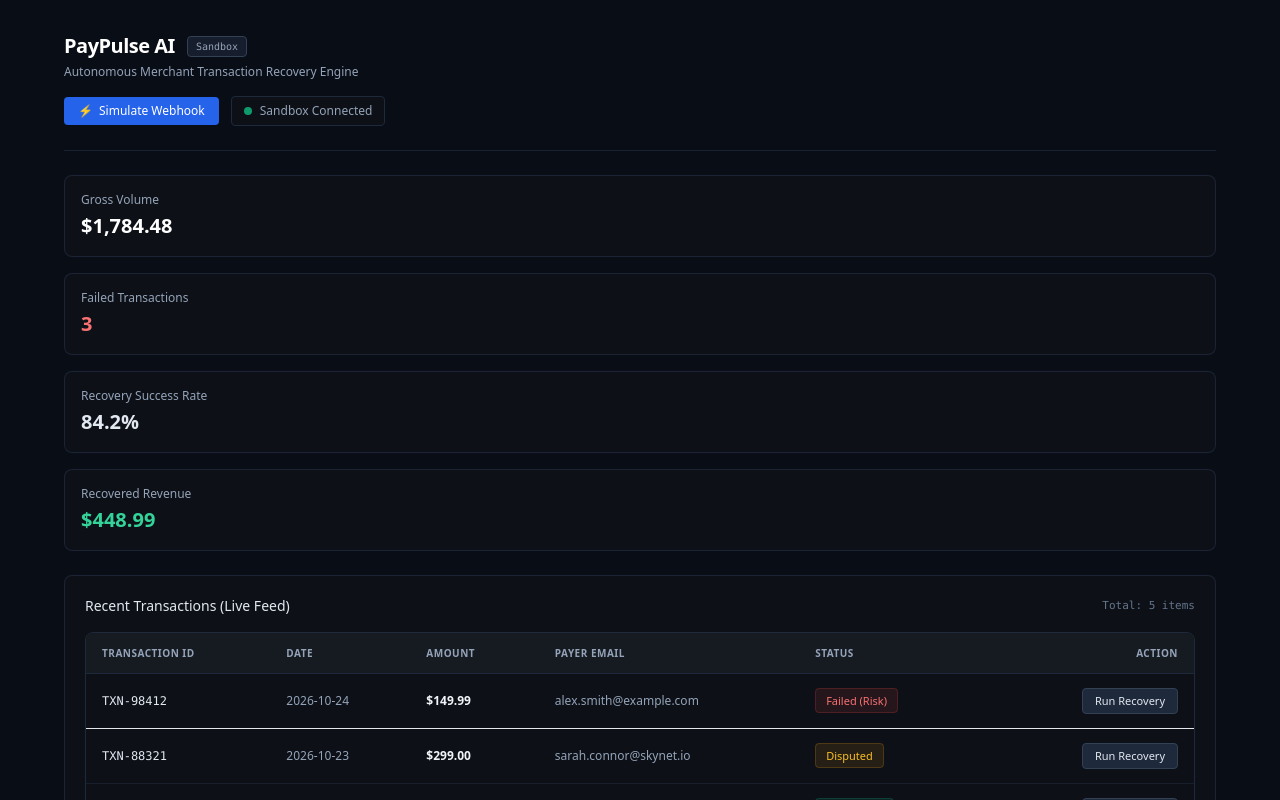
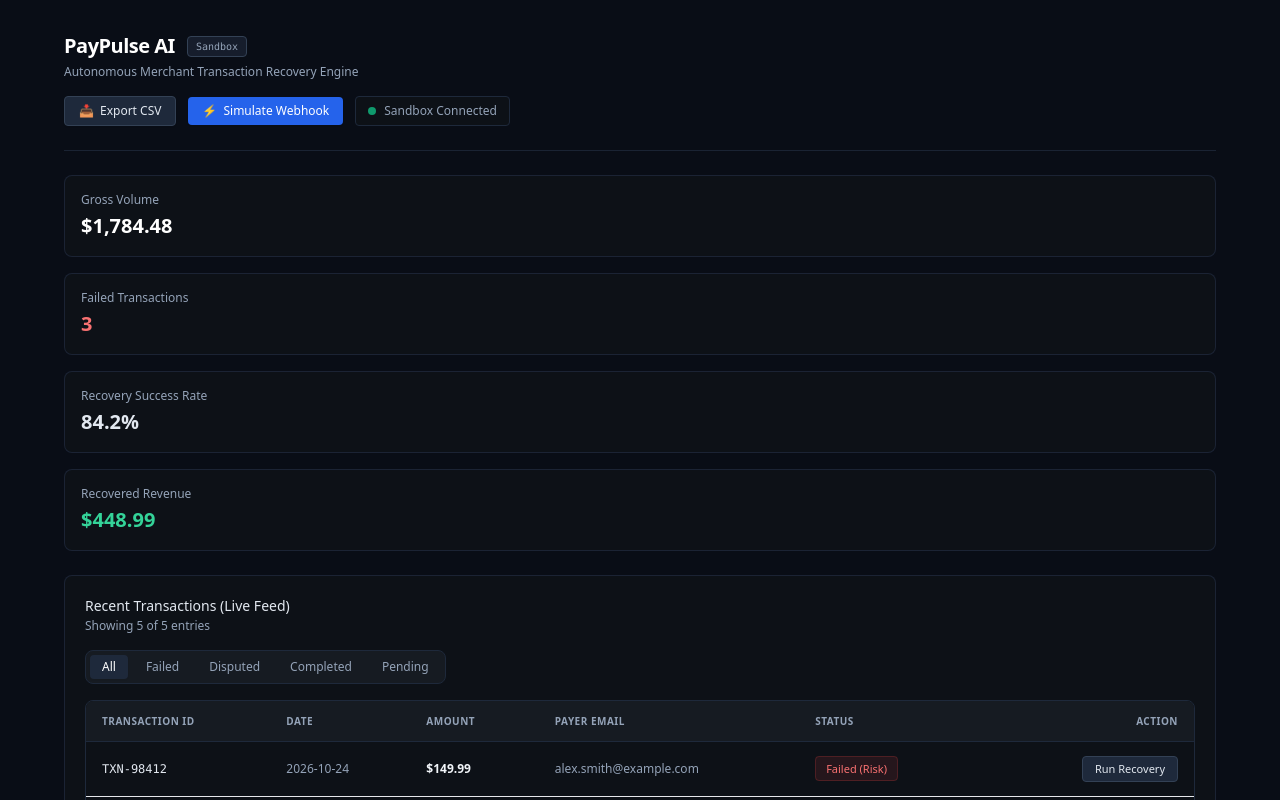
Before and after one commit to nisantasrmh/PayPulse-AI, a React (Vite) app in the folder frontend/: page / in a window 1280 px wide. Shown: the top 800 px of the page. Built offline with nearby package versions, Linux system fonts and the light colour scheme.

Commit message:
Add advanced CSV export and status grouping filters for AG Grid sponsor readiness

```diff
--- a/frontend/src/App.jsx
+++ b/frontend/src/App.jsx
@@ -13,6 +13,7 @@ export default function App() {
   const [loadingTxId, setLoadingTxId] = useState(null);
   const [showWebhookModal, setShowWebhookModal] = useState(false);
   const [webhookStatus, setWebhookStatus] = useState(null);
+  const [selectedFilter, setSelectedFilter] = useState('All');
 
   const specificInsights = {
     'TXN-98412': 'AI Risk Mitigation for TXN-98412 ($149.99): Detected unusual proxy IP routing. Automatically dispatched secure PayPal 1-Click biometric verification link to alex.smith@example.com.',
@@ -47,11 +48,32 @@ export default function App() {
       newTx = { id: randomId, date: '2026-10-24', amount: '$75.00', payerEmail: 'recovered.user@gmail.com', status: 'Completed' };
     }
 
-    // Add to top of list
     setTransactions([newTx, ...transactions]);
     setShowWebhookModal(false);
     setWebhookStatus(`⚡ Live Webhook Received: PAYPAL.${eventType} for ${randomId}. AI Agent automatically processed risk score & updated grid.`);
   };
+
+  // Export Table Data to CSV
+  const handleExportCSV = () => {
+    const headers = ['Transaction ID,Date,Amount,Payer Email,Status\n'];
+    const rows = transactions.map(t => `${t.id},${t.date},${t.amount},"${t.payerEmail}",${t.status}`).join('\n');
+    const blob = new Blob([headers + rows], { type: 'text/csv' });
+    const url = window.URL.createObjectURL(blob);
+    const a = document.createElement('a');
+    a.href = url;
+    a.download = `paypulse-transactions-${Date.now()}.csv`;
+    a.click();
+  };
+
+  // Filter Transactions based on Grouping
+  const filteredTransactions = transactions.filter(tx => {
+    if (selectedFilter === 'All') return true;
+    if (selectedFilter === 'Failed') return tx.status.includes('Failed');
+    if (selectedFilter === 'Disputed') return tx.status.includes('Disputed');
+    if (selectedFilter === 'Completed') return tx.status.includes('Completed');
+    if (selectedFilter === 'Pending') return tx.status.includes('Pending');
+    return true;
+  });
 
   const getStatusBadge = (status) => {
     let badgeStyle = 'bg-slate-800 text-slate-300 border-slate-700';
@@ -71,7 +93,7 @@ export default function App() {
     <div className="min-h-screen bg-[#090d16] text-slate-200 font-sans p-8">
       <div className="max-w-6xl mx-auto space-y-6">
 
-        {/* Minimal Clean Header with Webhook Simulator Button */}
+        {/* Minimal Clean Header with Action Buttons */}
         <header className="flex flex-col md:flex-row justify-between items-start md:items-center pb-6 border-b border-slate-800/80 gap-4">
           <div>
             <div className="flex items-center gap-3">
@@ -87,7 +109,13 @@ export default function App() {
             </p>
           </div>
 
-          <div className="flex items-center gap-3">
+          <div className="flex items-center gap-3 flex-wrap">
+            <button
+              onClick={handleExportCSV}
+              className="bg-slate-800 hover:bg-slate-700 text-slate-200 border border-slate-700 text-xs font-medium px-3.5 py-1.5 rounded transition-colors shadow-sm cursor-pointer flex items-center gap-1.5"
+            >
+              <span>📥</span> Export CSV
+            </button>
             <button
               onClick={() => setShowWebhookModal(!showWebhookModal)}
               className="bg-blue-600 hover:bg-blue-500 text-white text-xs font-medium px-3.5 py-1.5 rounded transition-colors shadow-sm cursor-pointer flex items-center gap-1.5"
@@ -101,7 +129,7 @@ export default function App() {
           </div>
         </header>
 
-        {/* Webhook Simulation Dropdown Menu */}
+        {/* Webhook Simulation Modal */}
         {showWebhookModal && (
           <div className="p-4 bg-[#161b22] border border-blue-500/40 rounded-lg shadow-xl flex flex-col sm:flex-row items-center justify-between gap-4 animate-fade-in">
             <div>
@@ -168,11 +196,29 @@ export default function App() {
           </div>
         )}
 
-        {/* Clean Standard Fintech Table */}
+        {/* Clean Fintech Table with Grouping / Filtering Tabs */}
         <div className="bg-[#0d1117] rounded-lg p-5 border border-slate-800/80 space-y-4">
-          <div className="flex justify-between items-center">
+          <div className="flex flex-col sm:flex-row justify-between items-start sm:items-center gap-4">
+            <div>
               <h2 className="text-sm font-medium text-slate-200">Recent Transactions (Live Feed)</h2>
-            <span className="text-[11px] font-mono text-slate-500">Total: {transactions.length} items</span>
+              <p className="text-xs text-slate-400 mt-0.5">Showing {filteredTransactions.length} of {transactions.length} entries</p>
+            </div>
+
+            {/* Grouping / Filter Tabs */}
+            <div className="flex items-center gap-1.5 bg-[#161b22] p-1 rounded-lg border border-slate-800">
+              {['All', 'Failed', 'Disputed', 'Completed', 'Pending'].map((filter) => (
+                <button
+                  key={filter}
+                  onClick={() => setSelectedFilter(filter)}
+                  className={`px-3 py-1 rounded text-xs font-medium transition-colors cursor-pointer ${selectedFilter === filter
+                      ? 'bg-slate-800 text-white shadow-sm'
+                      : 'text-slate-400 hover:text-slate-200'
+                    }`}
+                >
+                  {filter}
+                </button>
+              ))}
+            </div>
           </div>
 
           <div className="overflow-x-auto rounded-lg border border-slate-800">
@@ -188,7 +234,8 @@ export default function App() {
                 </tr>
               </thead>
               <tbody className="divide-y divide-slate-800/60 bg-[#0d1117]">
-                {transactions.map((tx) => (
+                {filteredTransactions.length > 0 ? (
+                  filteredTransactions.map((tx) => (
                     <tr key={tx.id} className="hover:bg-[#161b22]/50 transition-colors">
                       <td className="px-4 py-3.5 font-mono text-slate-200 font-medium">{tx.id}</td>
                       <td className="px-4 py-3.5 text-slate-400">{tx.date}</td>
@@ -205,7 +252,14 @@ export default function App() {
                         </button>
                       </td>
                     </tr>
-                ))}
+                  ))
+                ) : (
+                  <tr>
+                    <td colSpan="6" className="px-4 py-8 text-center text-slate-500">
+                      No transactions found for filter: {selectedFilter}
+                    </td>
+                  </tr>
+                )}
               </tbody>
             </table>
           </div>
```
Lines whose indentation alone changed are shown as unchanged.
